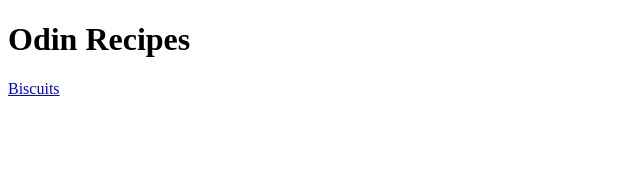
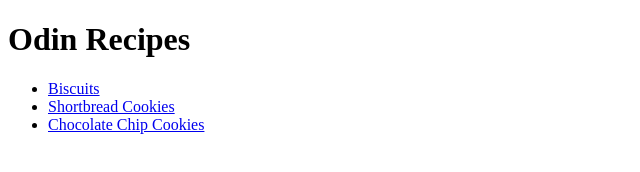
Before and after one commit to jgigil29/odin-recipes, a plain HTML site: page index.html in a window 1280 px wide. Shown: the whole page, without its empty margins (0-640 px from the left). Drawn offline with Linux system fonts and the light colour scheme.

Commit message:
Add links to recipe pages

```diff
--- a/index.html
+++ b/index.html
@@ -7,6 +7,10 @@
 
     <body>
     <h1>Odin Recipes</h1>
-    <a href="recipes/biscuits.html">Biscuits</a>
+    <ul>
+        <li><a href="recipes/biscuits.html">Biscuits</a></li>
+        <li><a href="recipes/shortbread.html">Shortbread Cookies</a></li>
+        <li><a href="recipes/chocchip.html">Chocolate Chip Cookies</a></li>
+    </ul>
     </body>
 </html>
```
